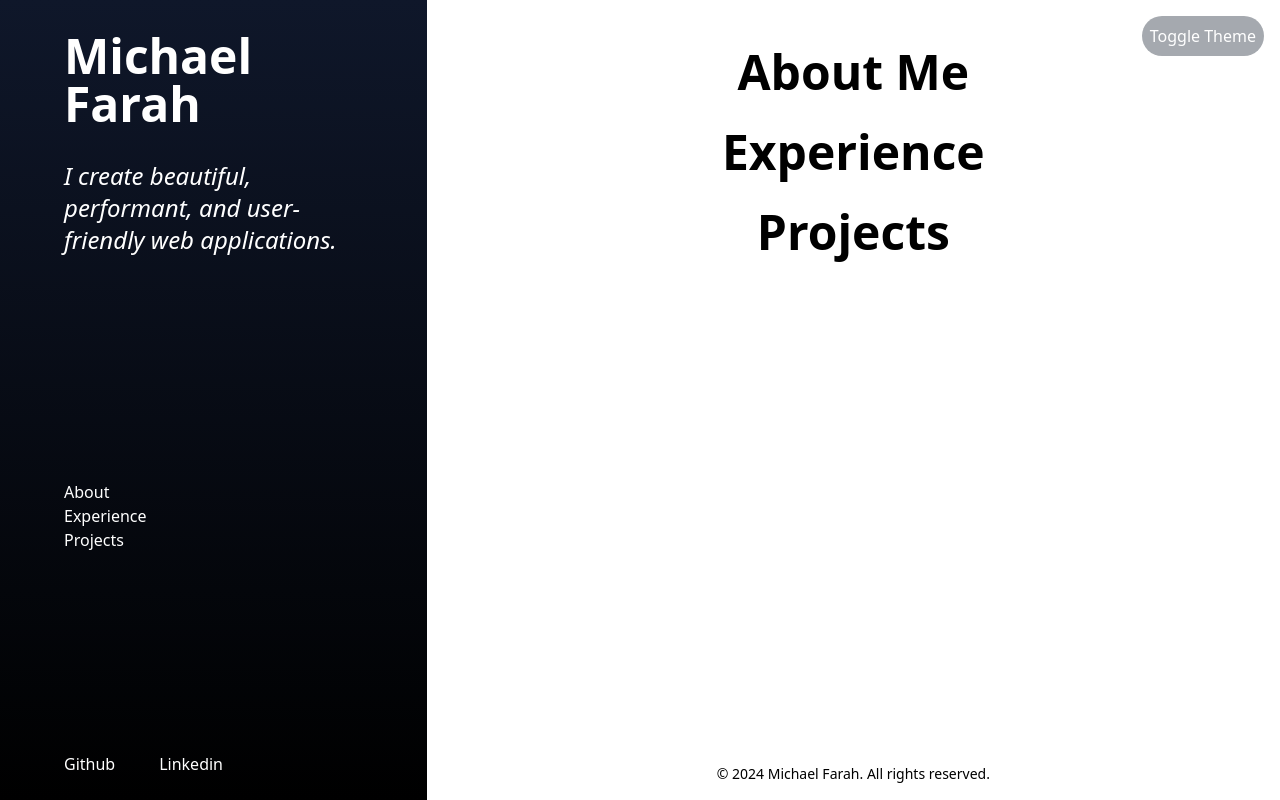
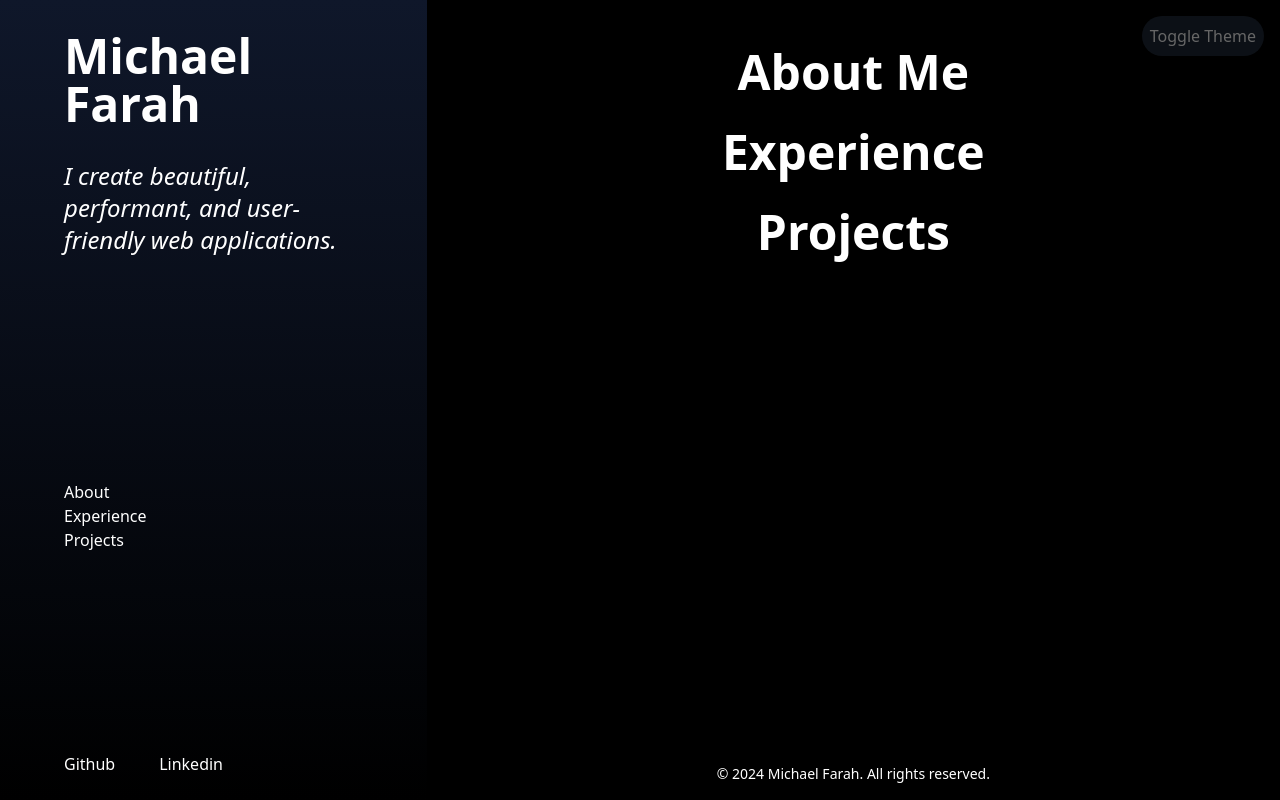
Before and after one commit to michael-farah/Portfolio, a React (Vite) app: page / in a window 1280 px wide. Built offline with nearby package versions, Linux system fonts and the light colour scheme.

Commit message:
style: App background and text colour

```diff
--- a/src/App.tsx
+++ b/src/App.tsx
@@ -5,7 +5,7 @@ import ThemeToggle from "./components/ThemeToggle";
 
 const App: React.FC = () => {
   return (
-    <div className="md:flex">
+    <div className="md:flex bg-white text-black dark:bg-black dark:text-white">
       <ThemeToggle />
       <header className="md:w-1/3 md:h-screen md:sticky md:top-0" role="banner">
         <NavigationPanel />
```
